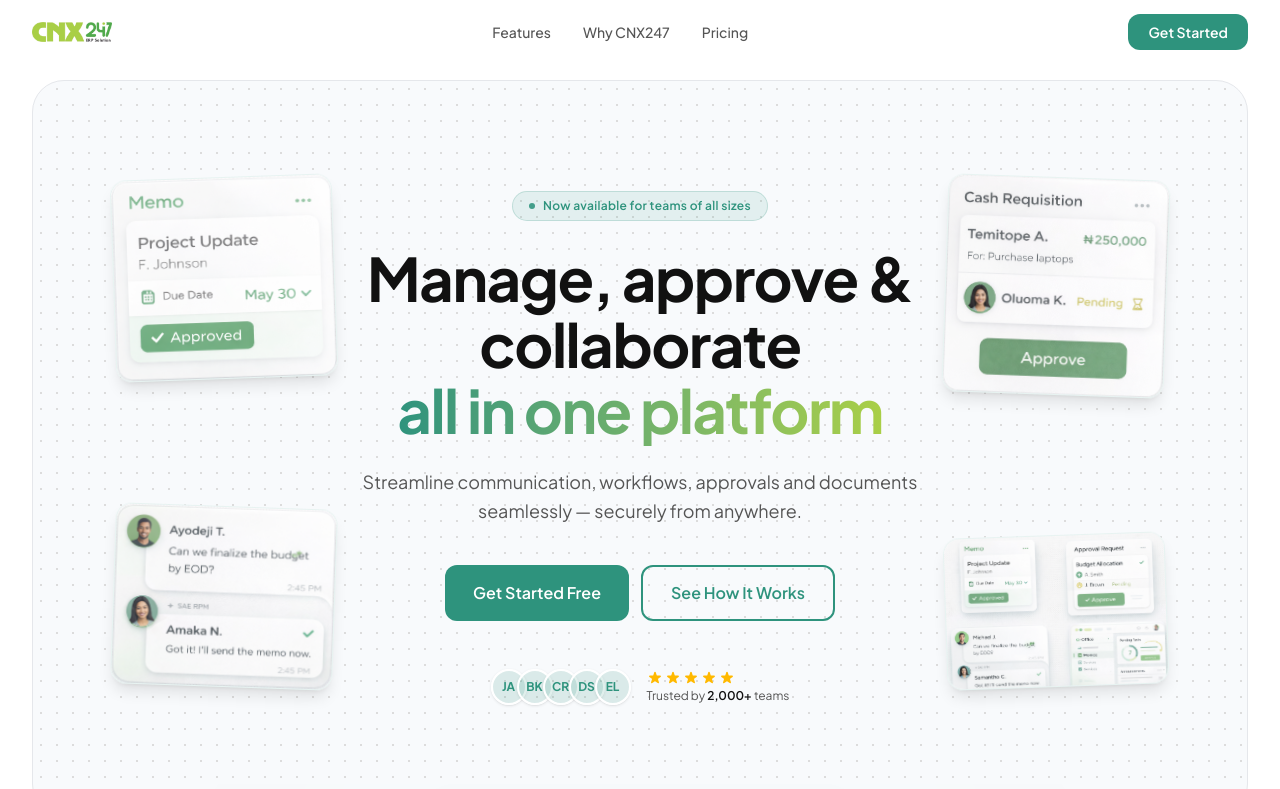
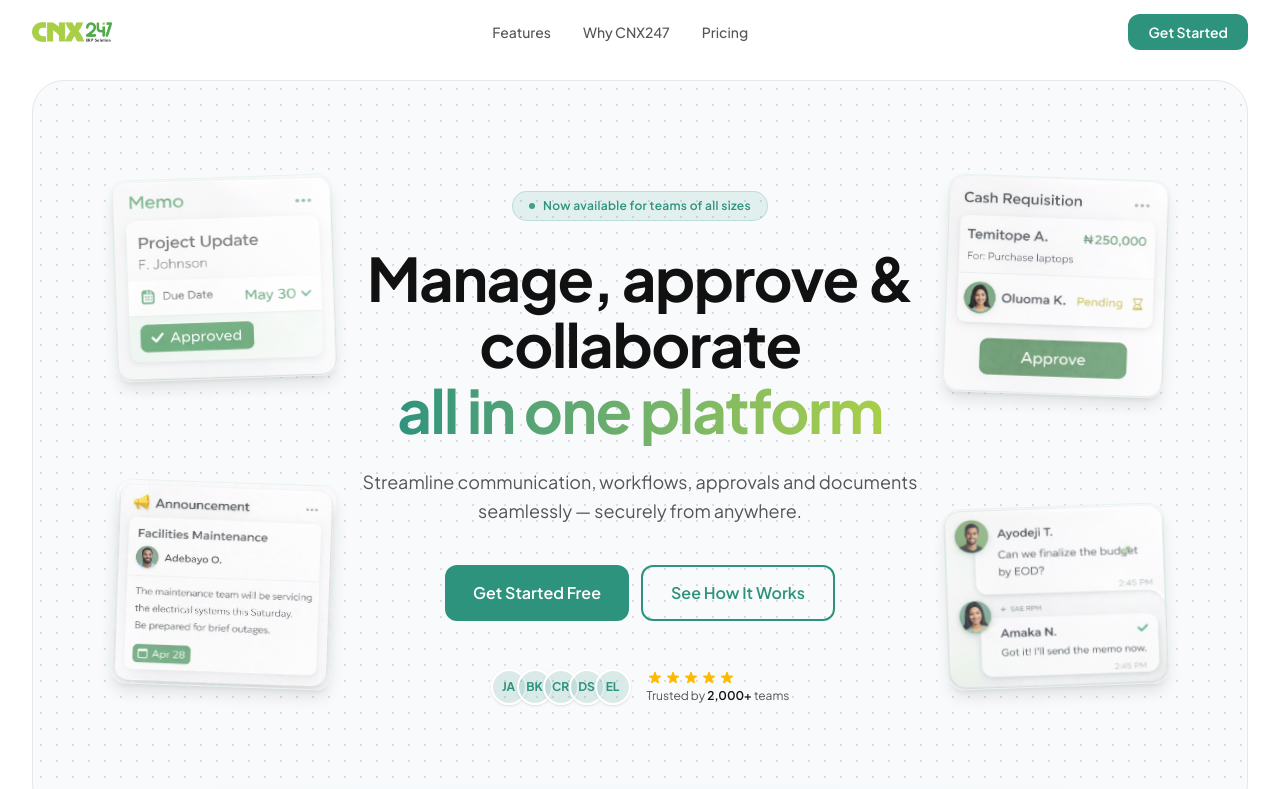
Before and after one commit to Phumie-bee/cnx247_landing_page, a Next.js app: page / in a window 1280 px wide. Shown: the top 789 px of the page. Built offline with nearby package versions, Linux system fonts and the light colour scheme.

Commit message:
widget dp correction

```diff
--- a/components/Hero.tsx
+++ b/components/Hero.tsx
@@ -3,7 +3,7 @@ import Button from "@/components/Button";
 import memoImg from "@/public/memo_img.png";
 import cashReqImg from "@/public/cash_req_img.png";
 import chatImg from "@/public/chat_img.png";
-import allImg from "@/public/all_img.png";
+import announcement from "@/public/announcement.png";
 
 export default function Hero() {
   return (
@@ -43,24 +43,26 @@ export default function Hero() {
             </div>
           </div>
 
-          {/* Bottom Left — Chat */}
+          {/* Bottom Right — Dashboard */}
+
           <div className="hidden md:block absolute left-6 lg:left-12 xl:left-20 bottom-16 lg:bottom-24 xl:bottom-32 animate-float-slow rotate-2">
             <div className="bg-surface/80 backdrop-blur-sm rounded-xl lg:rounded-2xl shadow-lg overflow-hidden border border-primary/10">
               <Image
-                src={chatImg}
-                alt="Chat"
+                src={announcement}
+                alt="Announcement"
                 priority
                 className="object-cover w-[140px] lg:w-[180px] xl:w-[220px] h-auto"
               />
             </div>
           </div>
 
-          {/* Bottom Right — Dashboard */}
+          {/* Bottom Left — Chat */}
+
           <div className="hidden md:block absolute right-6 lg:right-12 xl:right-20 bottom-16 lg:bottom-24 xl:bottom-32 animate-float-delay -rotate-2">
             <div className="bg-surface/80 backdrop-blur-sm rounded-xl lg:rounded-2xl shadow-lg overflow-hidden border border-primary/10">
               <Image
-                src={allImg}
-                alt="Dashboard"
+                src={chatImg}
+                alt="Chat"
                 priority
                 className="object-cover w-[140px] lg:w-[180px] xl:w-[220px] h-auto"
               />
```
Also changed, not shown: public/announcement.png (added).
